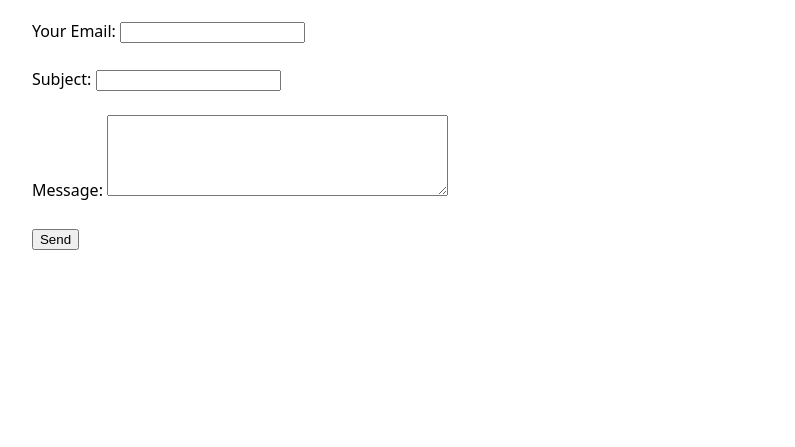
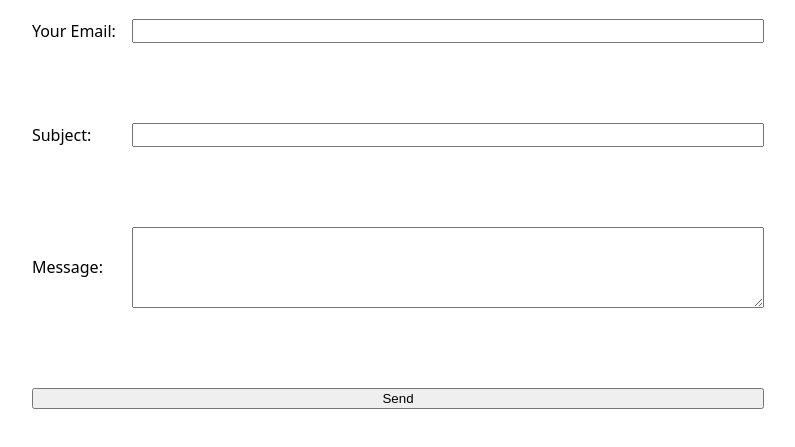
Before and after one commit to owenkyang/dsc106-lab2, a plain HTML site: page contact/index.html in a window 1280 px wide. Shown: the part 137-584 px from the top of the page, without its empty margins (92-887 px from the left). Drawn offline with Linux system fonts and the light colour scheme.

Commit message:
added grid styling for contact page

```diff
--- a/style.css
+++ b/style.css
@@ -37,6 +37,24 @@ nav a.current {
   }
 
 nav a:hover {
-    border-bottom: 0.4em solid var(--color-accent);
-    background-color: oklch(95% 5% 0);
+  border-bottom: 0.4em solid var(--color-accent);
+  background-color: oklch(95% 5% 0);
   }
+  form {
+    display: grid;
+    grid-template-columns: auto 1fr;
+    gap: 1em;
+}
+
+label {
+    grid-column: 1;
+    align-self: center;
+}
+
+input, textarea, button {
+    grid-column: 2;
+}
+
+button {
+    grid-column: 1 / -1;
+}
```
